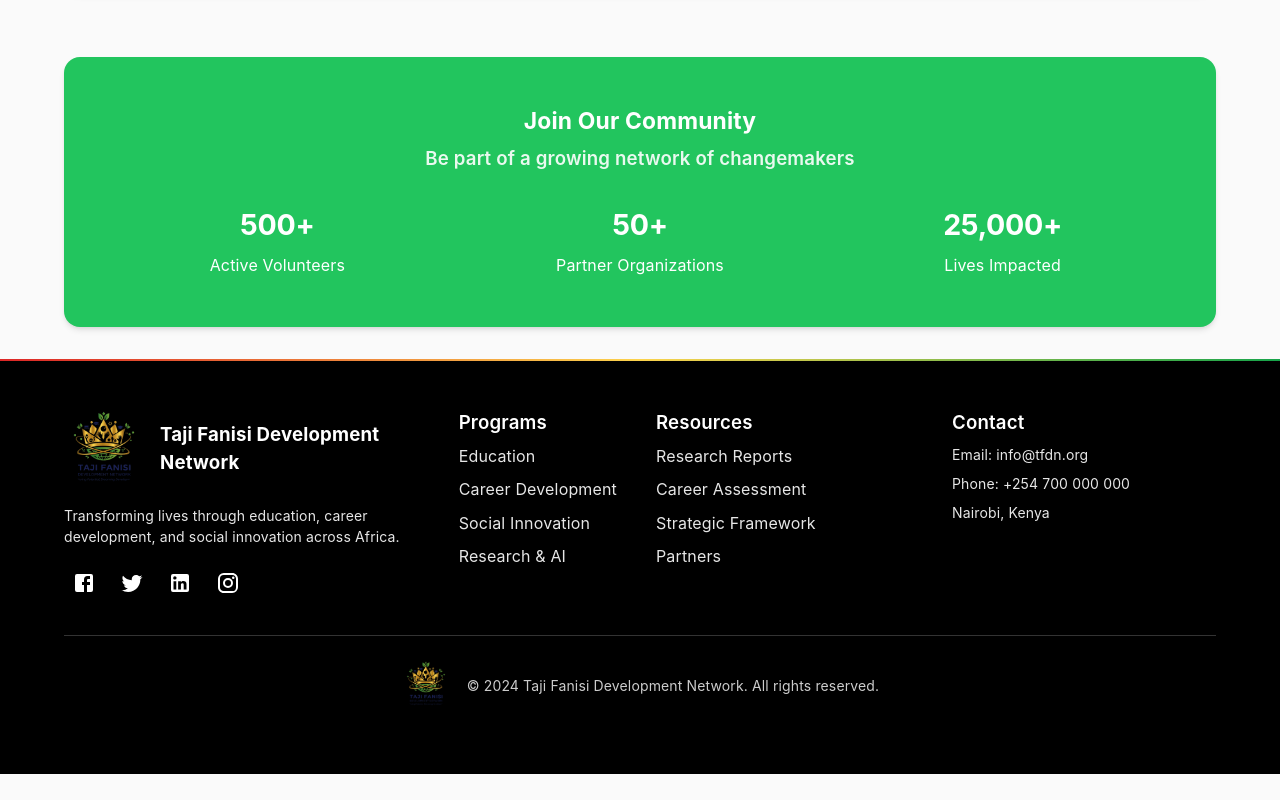
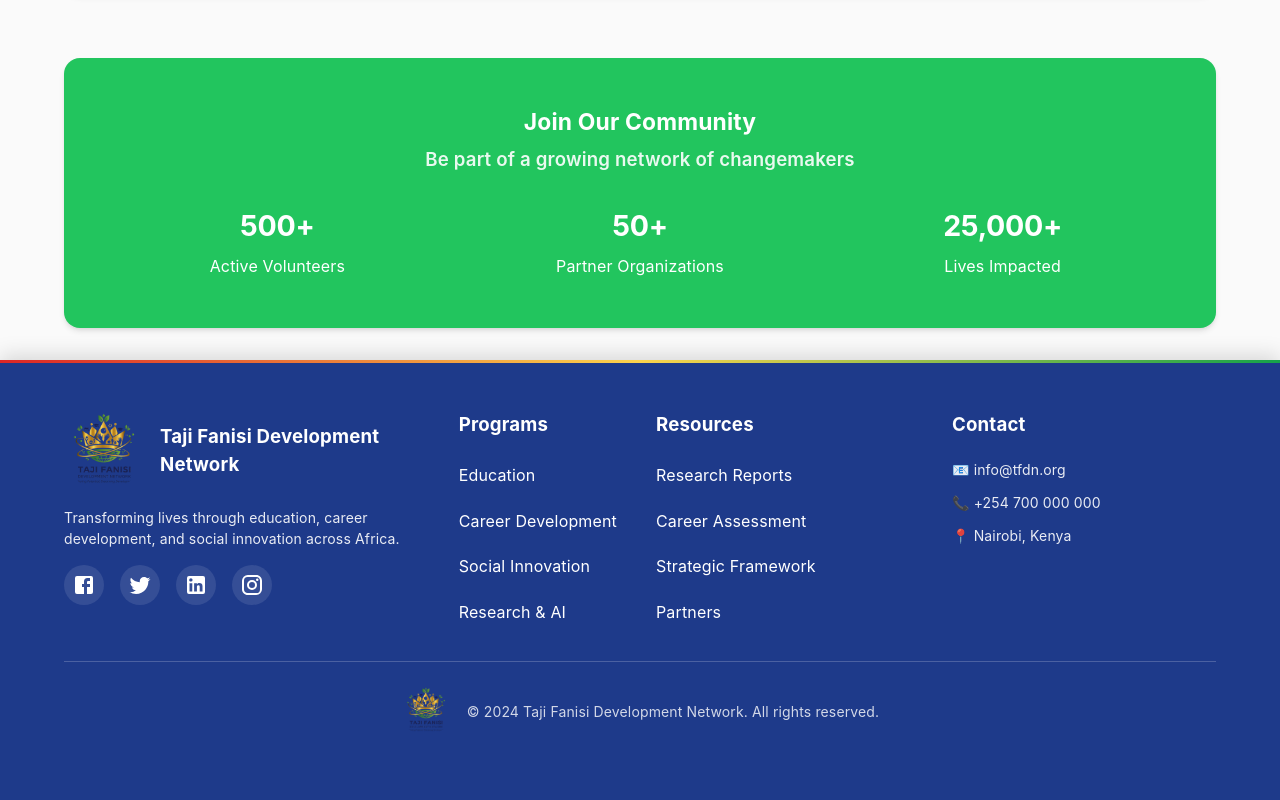
Before and after one commit to landroverism/TFNDN-ImpactHub-Application, a React (Vite) app: page /get-involved in a window 1280 px wide. Shown: the part 1277-2077 px from the top of the page. Before the commit the page ends 2051 px from the top, so only its background shows below. Built offline with nearby package versions, Linux system fonts and the light colour scheme; no server answers.

Commit message:
stunned header and footer

```diff
--- a/src/components/Layout/Footer.tsx
+++ b/src/components/Layout/Footer.tsx
@@ -7,12 +7,13 @@ export const Footer: React.FC = () => {
     <Box
       component="footer"
       sx={{
-        backgroundColor: '#000000',
+        backgroundColor: '#1e3a8a',
         color: 'white',
         py: 6,
         mt: 'auto',
-        borderTop: '2px solid',
+        borderTop: '3px solid',
         borderImage: 'linear-gradient(90deg, #dc2626, #fcd34d, #16a34a) 1',
+        boxShadow: '0 -4px 20px rgba(0, 0, 0, 0.15)',
       }}
     >
       <Container maxWidth="lg">
@@ -31,75 +32,205 @@ export const Footer: React.FC = () => {
             <Typography variant="body2" sx={{ mb: 2, opacity: 0.9 }}>
               Transforming lives through education, career development, and social innovation across Africa.
             </Typography>
-            <Box sx={{ display: 'flex', gap: 1 }}>
-              <IconButton sx={{ color: 'white' }} aria-label="Facebook">
-                <Facebook />
+            <Box sx={{ display: 'flex', gap: 2, flexWrap: 'wrap' }}>
+              {[
+                { icon: <Facebook />, label: 'Facebook', href: 'https://facebook.com' },
+                { icon: <Twitter />, label: 'Twitter', href: 'https://twitter.com' },
+                { icon: <LinkedIn />, label: 'LinkedIn', href: 'https://linkedin.com' },
+                { icon: <Instagram />, label: 'Instagram', href: 'https://instagram.com' },
+              ].map((social) => (
+                <IconButton
+                  key={social.label}
+                  href={social.href}
+                  target="_blank"
+                  aria-label={social.label}
+                  sx={{
+                    color: 'white',
+                    backgroundColor: 'rgba(255, 255, 255, 0.1)',
+                    transition: 'all 0.3s ease',
+                    '&:hover': {
+                      backgroundColor: '#fcd34d',
+                      color: '#1e3a8a',
+                      transform: 'translateY(-5px) rotate(360deg)',
+                      boxShadow: '0 5px 15px rgba(252, 211, 77, 0.4)',
+                    },
+                  }}
+                >
+                  {social.icon}
                 </IconButton>
-              <IconButton sx={{ color: 'white' }} aria-label="Twitter">
-                <Twitter />
-              </IconButton>
-              <IconButton sx={{ color: 'white' }} aria-label="LinkedIn">
-                <LinkedIn />
-              </IconButton>
-              <IconButton sx={{ color: 'white' }} aria-label="Instagram">
-                <Instagram />
-              </IconButton>
+              ))}
             </Box>
           </Grid>
 
-          <Grid item xs={12} md={2}>
-            <Typography variant="h6" gutterBottom>
+          <Grid item xs={12} sm={6} md={2}>
+            <Typography variant="h6" gutterBottom sx={{ fontWeight: 'bold', mb: 2.5 }}>
               Programs
             </Typography>
-            <Box sx={{ display: 'flex', flexDirection: 'column', gap: 1 }}>
-              <Link href="/pillars/education" color="inherit" sx={{ opacity: 0.9, textDecoration: 'none' }}>
-                Education
+            <Box sx={{ display: 'flex', flexDirection: 'column', gap: 1.5 }}>
+              {[
+                { label: 'Education', href: '/pillars/education' },
+                { label: 'Career Development', href: '/pillars/career' },
+                { label: 'Social Innovation', href: '/pillars/social' },
+                { label: 'Research & AI', href: '/pillars/research' },
+              ].map((link) => (
+                <Link
+                  key={link.href}
+                  href={link.href}
+                  sx={{
+                    color: 'white',
+                    textDecoration: 'none',
+                    position: 'relative',
+                    display: 'inline-block',
+                    width: 'fit-content',
+                    py: 0.5,
+                    transition: 'all 0.3s ease',
+                    '&::before': {
+                      content: '""',
+                      position: 'absolute',
+                      bottom: 0,
+                      left: 0,
+                      width: '0%',
+                      height: '2px',
+                      background: 'linear-gradient(90deg, #fcd34d, #16a34a)',
+                      transition: 'width 0.3s ease',
+                    },
+                    '&::after': {
+                      content: '"→"',
+                      position: 'absolute',
+                      left: '-20px',
+                      opacity: 0,
+                      transition: 'all 0.3s ease',
+                      color: '#fcd34d',
+                    },
+                    '&:hover': {
+                      color: '#fcd34d',
+                      paddingLeft: '20px',
+                      '&::before': {
+                        width: '100%',
+                      },
+                      '&::after': {
+                        left: '0',
+                        opacity: 1,
+                      },
+                    },
+                  }}
+                >
+                  {link.label}
                 </Link>
-              <Link href="/pillars/career" color="inherit" sx={{ opacity: 0.9, textDecoration: 'none' }}>
-                Career Development
-              </Link>
-              <Link href="/pillars/social" color="inherit" sx={{ opacity: 0.9, textDecoration: 'none' }}>
-                Social Innovation
-              </Link>
-              <Link href="/pillars/research" color="inherit" sx={{ opacity: 0.9, textDecoration: 'none' }}>
-                Research & AI
-              </Link>
+              ))}
             </Box>
           </Grid>
 
-          <Grid item xs={12} md={3}>
-            <Typography variant="h6" gutterBottom>
+          <Grid item xs={12} sm={6} md={3}>
+            <Typography variant="h6" gutterBottom sx={{ fontWeight: 'bold', mb: 2.5 }}>
               Resources
             </Typography>
-            <Box sx={{ display: 'flex', flexDirection: 'column', gap: 1 }}>
-              <Link href="/research" color="inherit" sx={{ opacity: 0.9, textDecoration: 'none' }}>
-                Research Reports
+            <Box sx={{ display: 'flex', flexDirection: 'column', gap: 1.5 }}>
+              {[
+                { label: 'Research Reports', href: '/research' },
+                { label: 'Career Assessment', href: '/ai-career' },
+                { label: 'Strategic Framework', href: '/framework' },
+                { label: 'Partners', href: '/partners' },
+              ].map((link) => (
+                <Link
+                  key={link.href}
+                  href={link.href}
+                  sx={{
+                    color: 'white',
+                    textDecoration: 'none',
+                    position: 'relative',
+                    display: 'inline-block',
+                    width: 'fit-content',
+                    py: 0.5,
+                    transition: 'all 0.3s ease',
+                    '&::before': {
+                      content: '""',
+                      position: 'absolute',
+                      bottom: 0,
+                      left: 0,
+                      width: '0%',
+                      height: '2px',
+                      background: 'linear-gradient(90deg, #fcd34d, #16a34a)',
+                      transition: 'width 0.3s ease',
+                    },
+                    '&::after': {
+                      content: '"→"',
+                      position: 'absolute',
+                      left: '-20px',
+                      opacity: 0,
+                      transition: 'all 0.3s ease',
+                      color: '#fcd34d',
+                    },
+                    '&:hover': {
+                      color: '#fcd34d',
+                      paddingLeft: '20px',
+                      '&::before': {
+                        width: '100%',
+                      },
+                      '&::after': {
+                        left: '0',
+                        opacity: 1,
+                      },
+                    },
+                  }}
+                >
+                  {link.label}
                 </Link>
-              <Link href="/ai-career" color="inherit" sx={{ opacity: 0.9, textDecoration: 'none' }}>
-                Career Assessment
-              </Link>
-              <Link href="/framework" color="inherit" sx={{ opacity: 0.9, textDecoration: 'none' }}>
-                Strategic Framework
-              </Link>
-              <Link href="/partners" color="inherit" sx={{ opacity: 0.9, textDecoration: 'none' }}>
-                Partners
-              </Link>
+              ))}
             </Box>
           </Grid>
 
-          <Grid item xs={12} md={3}>
-            <Typography variant="h6" gutterBottom>
+          <Grid item xs={12} sm={6} md={3}>
+            <Typography variant="h6" gutterBottom sx={{ fontWeight: 'bold', mb: 2.5 }}>
               Contact
             </Typography>
-            <Typography variant="body2" sx={{ opacity: 0.9, mb: 1 }}>
-              Email: info@tfdn.org
+            <Box sx={{ display: 'flex', flexDirection: 'column', gap: 1.5 }}>
+              <Typography
+                variant="body2"
+                sx={{
+                  opacity: 0.9,
+                  transition: 'all 0.3s ease',
+                  cursor: 'pointer',
+                  '&:hover': {
+                    color: '#fcd34d',
+                    opacity: 1,
+                    transform: 'translateX(5px)',
+                  }
+                }}
+              >
+                📧 info@tfdn.org
               </Typography>
-            <Typography variant="body2" sx={{ opacity: 0.9, mb: 1 }}>
-              Phone: +254 700 000 000
+              <Typography
+                variant="body2"
+                sx={{
+                  opacity: 0.9,
+                  transition: 'all 0.3s ease',
+                  cursor: 'pointer',
+                  '&:hover': {
+                    color: '#fcd34d',
+                    opacity: 1,
+                    transform: 'translateX(5px)',
+                  }
+                }}
+              >
+                📞 +254 700 000 000
               </Typography>
-            <Typography variant="body2" sx={{ opacity: 0.9 }}>
-              Nairobi, Kenya
+              <Typography
+                variant="body2"
+                sx={{
+                  opacity: 0.9,
+                  transition: 'all 0.3s ease',
+                  cursor: 'pointer',
+                  '&:hover': {
+                    color: '#fcd34d',
+                    opacity: 1,
+                    transform: 'translateX(5px)',
+                  }
+                }}
+              >
+                📍 Nairobi, Kenya
               </Typography>
+            </Box>
           </Grid>
         </Grid>
 
```
Also changed, not shown: src/components/Layout/Header.tsx (+17 -17 lines). Lines whose indentation alone changed are shown as unchanged.
